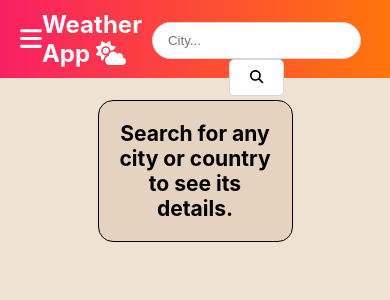
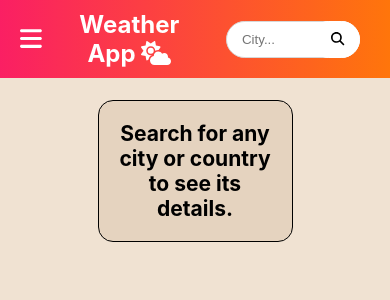
Before and after one commit to TomasFH/weather-app, a React (Create React App) app: page / in a window 390 px wide. Shown: the top 300 px of the page. Built offline with nearby package versions, Linux system fonts and the light colour scheme.

Commit message:
update: finished styles for mobile devices. Only dropdown menu left.

```diff
--- a/src/components/Cards/Cards.module.css
+++ b/src/components/Cards/Cards.module.css
@@ -22,7 +22,7 @@
     border-radius: 15px;
     margin: 30px 20px;
     padding: 25px 13px;
-    width: 370px;
+    width: 90%;
     height: 230px;
 }
 
@@ -79,8 +79,33 @@
     font-size: 70px;
 }
 
-@media screen and (max-width:1100px) {
+@media screen and (max-width:1100px) and (min-width:651px) {
     .cardsContainer {
-        grid-template-columns: repeat(2, 400px);
+        grid-template-columns: repeat(2, 300px);
+    }
+    .cards {
+        width: 90%;
+    }
+    .cards .iconContainer span {
+        left: 145px;
+    }
+    .cards .closeBtn {
+        left: 215px;
     }
 }
+
+@media screen and (max-width:650px) {
+    .cardsContainer {
+        grid-template-columns: repeat(1, 350px);
+        justify-items: center;
+    }
+    .cards{
+        width: 75%;
+    }
+    .cards .iconContainer span {
+        left: 145px;
+    }
+    .cards .closeBtn {
+        left: 210px;
+    }
+}
--- a/src/components/NavBar/NavBar.module.css
+++ b/src/components/NavBar/NavBar.module.css
@@ -58,3 +58,11 @@
         font-size: 25px;
     }
 }
+
+@media screen and (max-width:650px) {
+    .headerContainer h1 {
+        position: relative;
+        left: 25px;
+        text-align: center;
+    }
+}
--- a/src/components/SearchBar/SearchBar.jsx
+++ b/src/components/SearchBar/SearchBar.jsx
@@ -34,10 +34,12 @@ const SearchBar = () => {
                 setInput('');
                 dispatch(searchCity(response.data));
                 setLoadingResults(false);
+                document.getElementById("searchInput").classList.remove(styles.errorInput);
                 document.getElementById("submitBtn").classList.remove(styles.disabledBtn);
                 document.getElementById("submitBtn").disabled = false;
             } catch (error) {
                 alert("No results found. Please, check the entered name.");
+                document.getElementById("searchInput").classList.add(styles.errorInput);
                 document.getElementById("submitBtn").classList.remove(styles.disabledBtn);
                 document.getElementById("submitBtn").disabled = false;
             };
@@ -46,7 +48,7 @@ const SearchBar = () => {
 
     return(
         <div className={styles.searchBarContainer}>
-            <input type="text" value={input} onChange={onChangeHandler} className={styles.input} placeholder="City..."/>
+            <input type="text" id="searchInput" value={input} onChange={onChangeHandler} className={styles.input} placeholder="City..."/>
             <button id="submitBtn" onClick={onSubmitHandler} className={styles.submitBtnShort}>{magnifyingGlassIcon}</button>
             <button id="submitBtn" onClick={onSubmitHandler} className={styles.submitBtn}>Search</button>
         </div>
--- a/src/components/SearchBar/SearchBar.module.css
+++ b/src/components/SearchBar/SearchBar.module.css
@@ -7,8 +7,13 @@
     outline-color:rgb(140, 140, 140);
 }
 
+.errorInput {
+    border: 2px solid rgb(255, 0, 0);
+    outline-width: 2px;
+    outline-color:rgb(255, 0, 0);
+}
+
 .submitBtn {
-    /* display: none; */
     border: 1px solid rgb(215, 215, 215);
     border-radius: 5px;
     padding: 10px 20px;
@@ -44,7 +49,13 @@
     transition: .4s;
 }
 
-@media screen and (max-width:1100px) {
+.searchBarContainer {
+    display: flex;
+    justify-content: center;
+    align-items: center;
+}
+
+@media screen and (max-width:1100px) and (min-width:651px) {
     .searchBarContainer {
         max-height: 35px;
         text-align: center;
@@ -56,3 +67,27 @@
         display: inline;
     }
 }
+
+@media screen and (max-width:650px) {
+    .searchBarContainer{
+        position: relative;
+        left: 50px;
+    }
+    .submitBtn {
+        display: none;
+    }
+    .input {
+        outline-color: rgb(255 255 255);
+        padding-right: 50px;
+        width: 80%;
+    }
+    .submitBtnShort {
+        display: inline-block;
+        position: relative;
+        right: 60px;
+        width: 50px;
+        border-radius: 120px;
+        background: white;
+        border: 1px solid white;
+    }
+}
```
